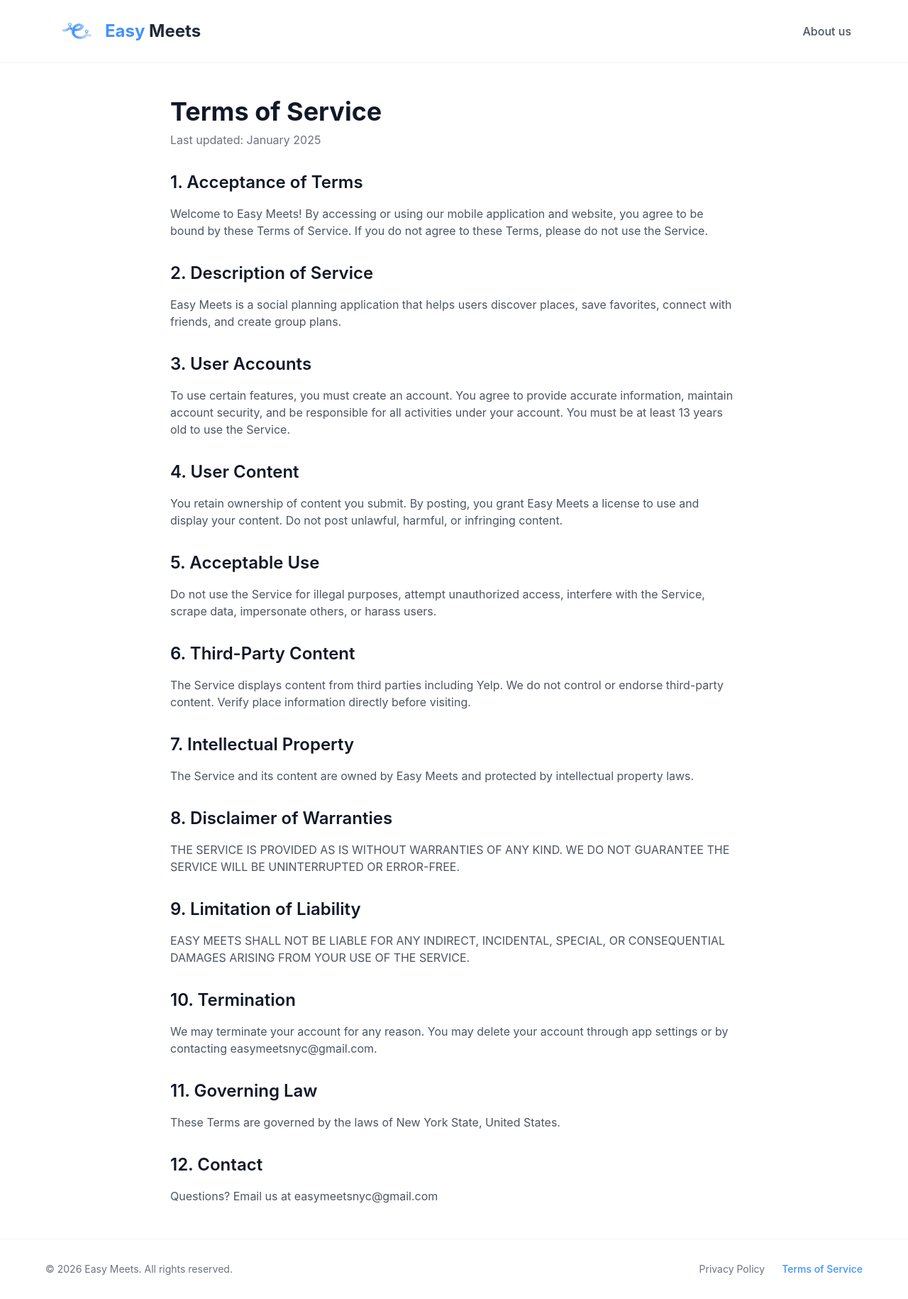
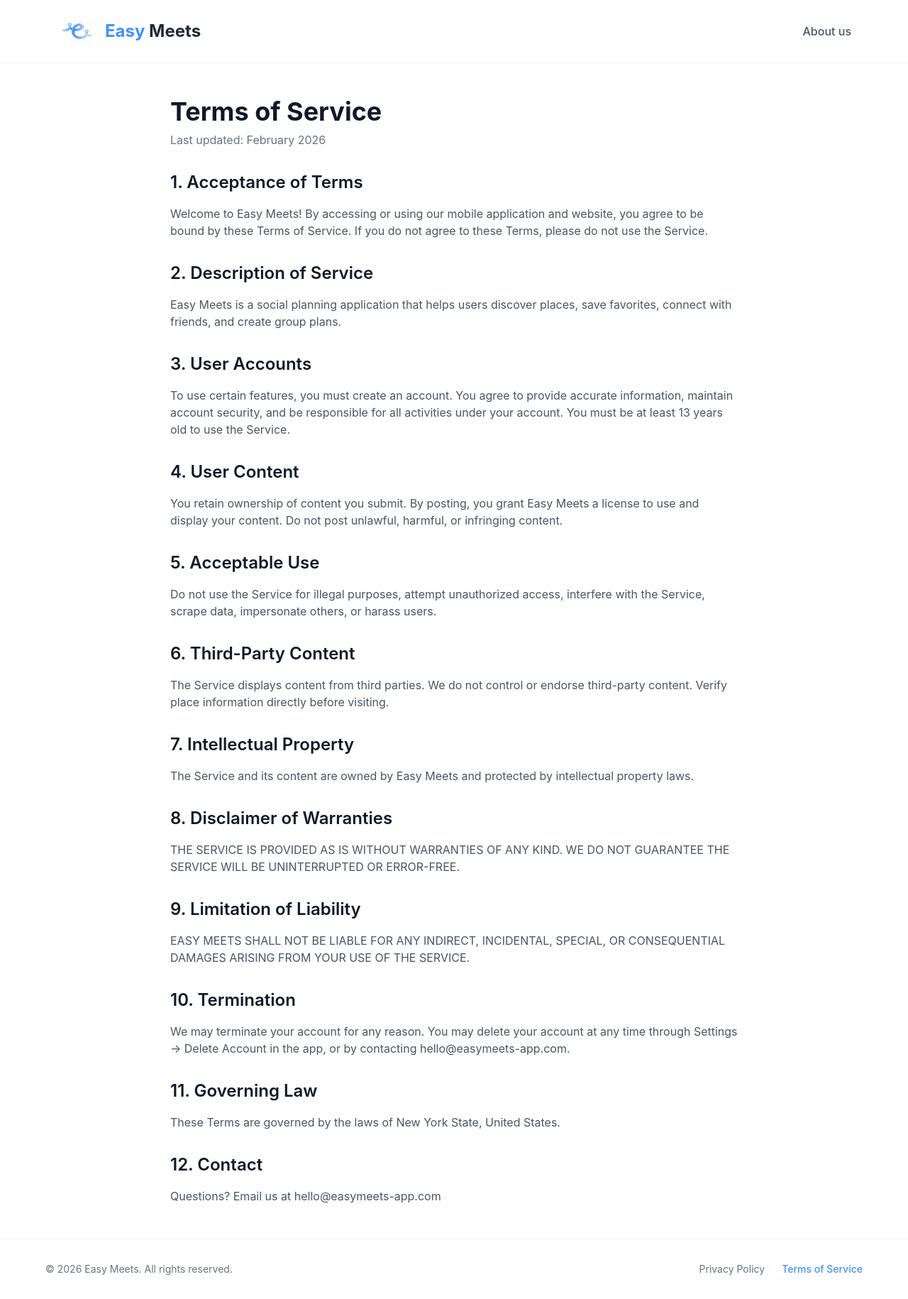
Before and after one commit to MarwhAlzandani/easymeets-web, a Next.js app: page /terms in a window 1280 px wide. Shown: the whole page at 71% size. Built offline with nearby package versions, Linux system fonts and the light colour scheme.

Commit message:
Update terms of service

```diff
--- a/app/terms/page.tsx
+++ b/app/terms/page.tsx
@@ -19,7 +19,7 @@ export default function TermsPage() {
 
       <main className="max-w-4xl mx-auto px-6 md:px-12 py-12">
         <h1 className="text-4xl font-bold text-gray-900 mb-2">Terms of Service</h1>
-        <p className="text-gray-500 mb-8">Last updated: January 2025</p>
+        <p className="text-gray-500 mb-8">Last updated: February 2026</p>
 
         <div className="prose prose-gray max-w-none space-y-8">
           <section>
@@ -49,7 +49,7 @@ export default function TermsPage() {
 
           <section>
             <h2 className="text-2xl font-semibold text-gray-900 mb-4">6. Third-Party Content</h2>
-            <p className="text-gray-600">The Service displays content from third parties including Yelp. We do not control or endorse third-party content. Verify place information directly before visiting.</p>
+            <p className="text-gray-600">The Service displays content from third parties. We do not control or endorse third-party content. Verify place information directly before visiting.</p>
           </section>
 
           <section>
@@ -69,7 +69,7 @@ export default function TermsPage() {
 
           <section>
             <h2 className="text-2xl font-semibold text-gray-900 mb-4">10. Termination</h2>
-            <p className="text-gray-600">We may terminate your account for any reason. You may delete your account through app settings or by contacting easymeetsnyc@gmail.com.</p>
+            <p className="text-gray-600">We may terminate your account for any reason. You may delete your account at any time through Settings → Delete Account in the app, or by contacting hello@easymeets-app.com.</p>
           </section>
 
           <section>
@@ -79,7 +79,7 @@ export default function TermsPage() {
 
           <section>
             <h2 className="text-2xl font-semibold text-gray-900 mb-4">12. Contact</h2>
-            <p className="text-gray-600">Questions? Email us at easymeetsnyc@gmail.com</p>
+            <p className="text-gray-600">Questions? Email us at hello@easymeets-app.com</p>
           </section>
         </div>
       </main>
```
